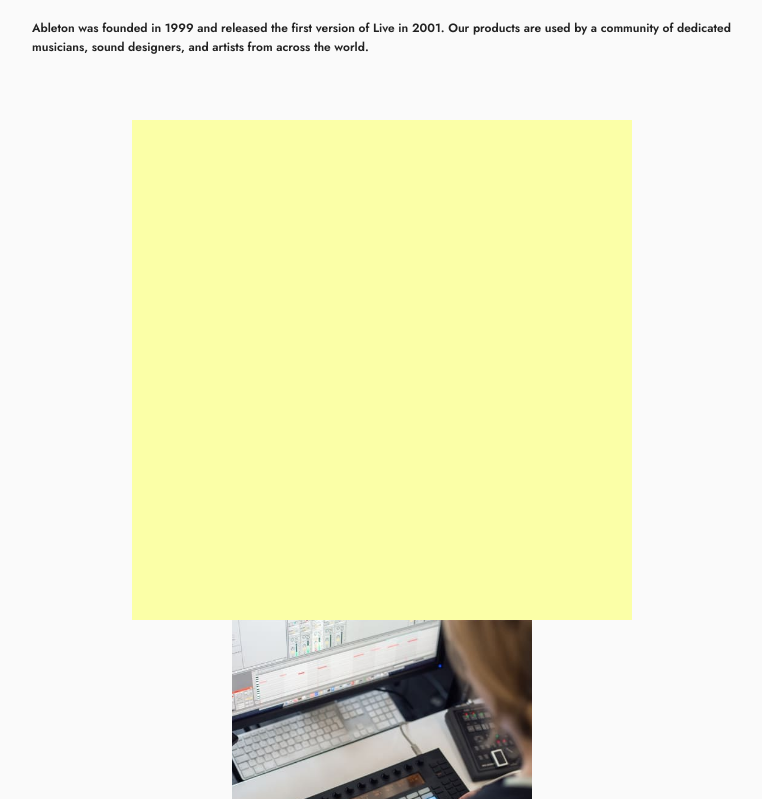
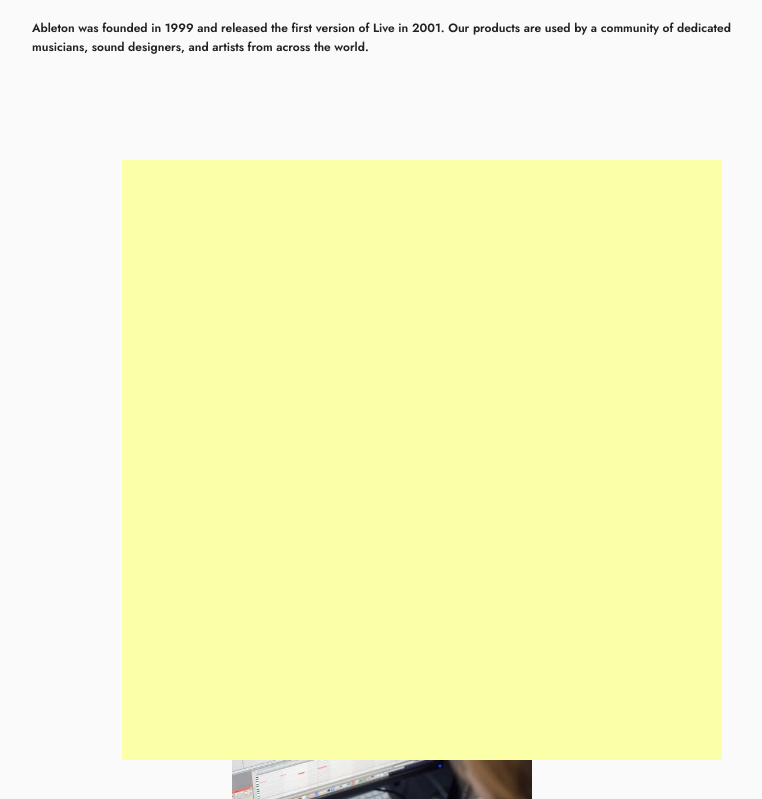
Before and after one commit to nesliprm/ableton-frontend-practice, a React (Vite) app: page / in a window 1280 px wide. Shown: the part 1041-1840 px from the top of the page, without its empty margins (258-1020 px from the left). Built offline with nearby package versions, Linux system fonts and the light colour scheme.

Commit message:
useless commit

```diff
--- a/src/components/MediaBlock.css
+++ b/src/components/MediaBlock.css
@@ -7,8 +7,11 @@
 }
 
 .box {
-  width: 500px;
-  height: 500px;
+  position: relative;
+  top: 40px;
+  left: 40px;
+  width: 600px;
+  height: 600px;
 }
 
 .media-block-container img {
```
